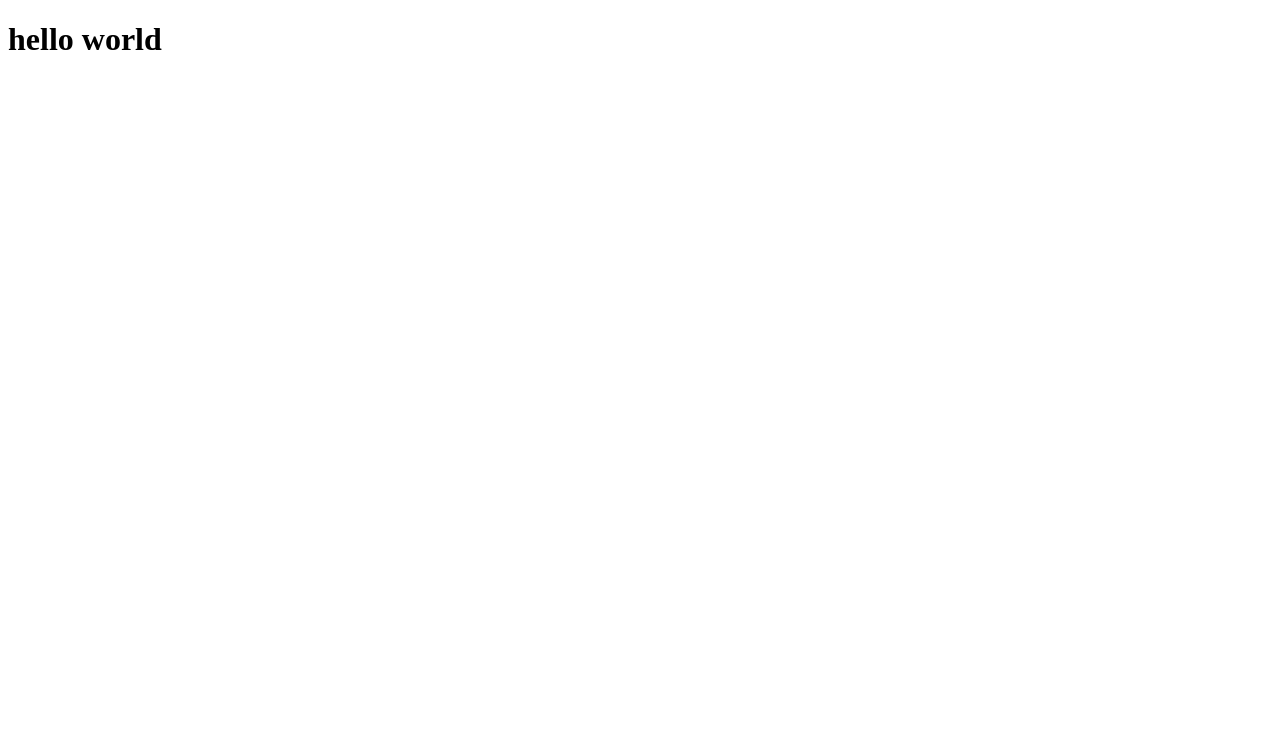
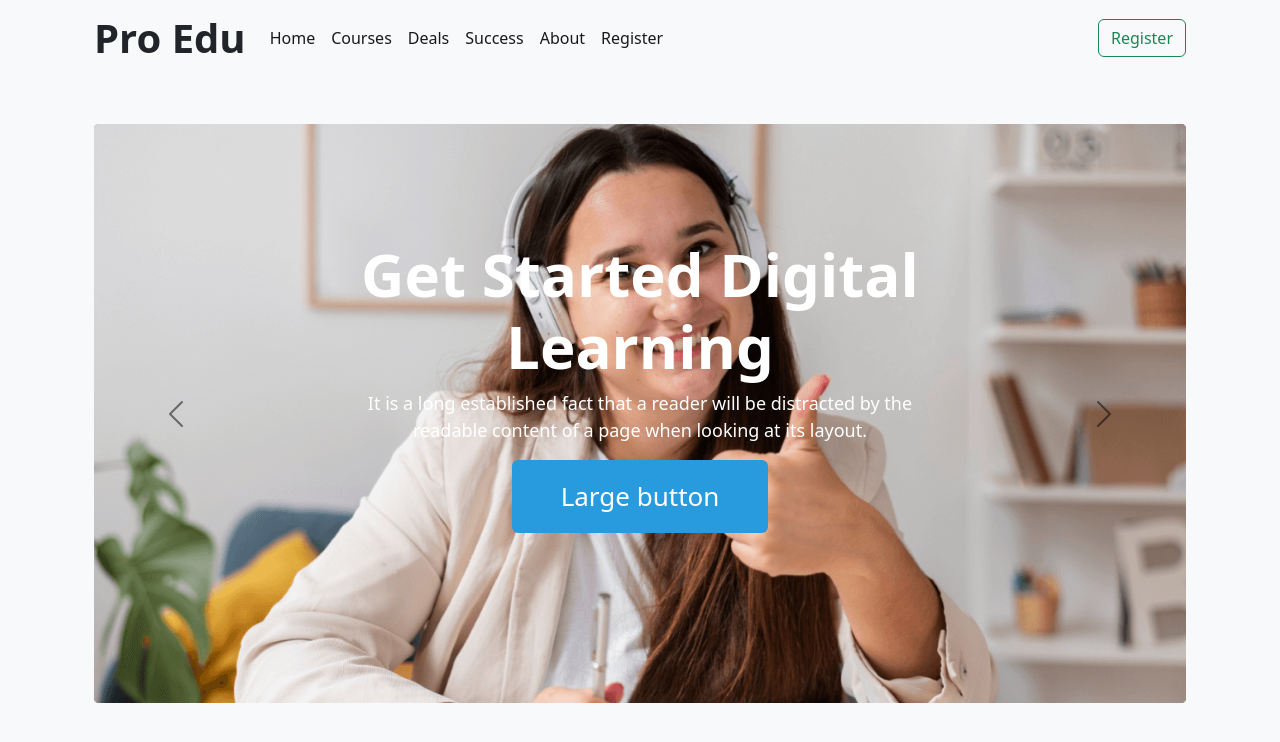
Before and after one commit to GaziMamur22/edTech-website, a plain HTML site: page index.html in a window 1280 px wide. Drawn offline with nearby package versions, Linux system fonts and the light colour scheme.

Commit message:
header section added

```diff
--- a/index.html
+++ b/index.html
@@ -1,12 +1,138 @@
 <!DOCTYPE html>
 <html lang="en">
-<head>
-    <meta charset="UTF-8">
-    <meta http-equiv="X-UA-Compatible" content="IE=edge">
-    <meta name="viewport" content="width=device-width, initial-scale=1.0">
-    <title>Edtech website </title>
-</head>
-<body>
-    <h1>hello world</h1>
-</body>
+  <head>
+    <meta charset="utf-8" />
+    <meta name="viewport" content="width=device-width, initial-scale=1" />
+    <title>EdTech website</title>
+    <link
+      href="https://cdn.jsdelivr.net/npm/bootstrap@5.2.0/dist/css/bootstrap.min.css"
+      rel="stylesheet"
+      integrity="sha384-gH2yIJqKdNHPEq0n4Mqa/HGKIhSkIHeL5AyhkYV8i59U5AR6csBvApHHNl/vI1Bx"
+      crossorigin="anonymous"
+    />
+    <!---------------------------- custom-css-styels --------------------------------->
+    <link rel="stylesheet" href="style.css" />
+  </head>
+  <body class="bg-light">
+    <!------ header-section-start ----------->
+
+    <header class="container">
+      <!------------------- navbar-star ----------------------------------->
+      <nav class="navbar navbar-expand-lg bg-light">
+        <div class="container-fluid">
+          <div >
+            <a class="navbar-brand fs-1 fw-bold text-dark" href="#">Pro Edu</a>
+            <button
+              class="navbar-toggler"
+              type="button"
+              data-bs-toggle="collapse"
+              data-bs-target="#navbarSupportedContent"
+              aria-controls="navbarSupportedContent"
+              aria-expanded="false"
+              aria-label="Toggle navigation"
+            >
+              <span class="navbar-toggler-icon"></span>
+            </button>
+          </div>
+          <div class="collapse navbar-collapse" id="navbarSupportedContent">
+            <ul class="navbar-nav me-auto text-center mb-2 mb-lg-0">
+              <li class="nav-item">
+                <a class="nav-link active" aria-current="page" href="#">Home</a>
+              </li>
+              <li class="nav-item">
+                <a class="nav-link active" aria-current="page" href="#"
+                  >Courses</a
+                >
+              </li>
+              <li class="nav-item">
+                <a class="nav-link active" aria-current="page" href="#"
+                  >Deals
+                </a>
+              </li>
+              <li class="nav-item">
+                <a class="nav-link active" aria-current="page" href="#"
+                  >Success
+                </a>
+              </li>
+              <li>
+                <a class="nav-link active" aria-current="page" href="#"
+                  >About
+                </a>
+              </li>
+              <li>
+                <a class="nav-link active" aria-current="page" href="#"
+                  >Register</a
+                >
+              </li>
+            </ul>
+          </div>
+          <div>
+            <form role="search">
+              <button class="btn btn-outline-success" type="submit">
+                Register
+              </button>
+            </form>
+          </div>
+        </div>
+      </nav>
+      <!------------------- navbar-end ----------------------------------->
+
+      <!---------slider-section-start  ---------->
+      <section class="container my-5">
+        <div id="carouselExampleDark" class="carousel carousel-dark slide" data-bs-ride="carousel">
+
+            <div class="carousel-inner">
+              <div class="carousel-item active" data-bs-interval="10000">
+                <img  src="images/cover/cover-1.png" class="d-block w-100" alt="...">
+                <div class="carousel-caption text-white  d-none d-md-block">
+                  <h1 class="slider-heading">Get Started Digital
+                    Learning</h1>
+                  <p class="slider-text">It is a long established fact that a reader will be distracted by the readable
+                    content of a page when looking at its layout.</p>
+                    <button type="button" class="btn btn-lg py-3 px-5 rounded btn-slider">Large button</button>
+                </div>
+
+              </div>
+              <div class="carousel-item" data-bs-interval="10000">
+                <img  src="images/cover/cover-2.jpg" class="d-block w-100" alt="...">
+                <div class="carousel-caption text-white  d-none d-md-block">
+                  <h1 class="slider-heading">Get Started Digital
+                    Learning</h1>
+                  <p class="slider-text">It is a long established fact that a reader will be distracted by the readable
+                    content of a page when looking at its layout.</p>
+                    <button  type="button" class="btn btn-lg py-3 px-5 rounded btn-slider">Large button</button>
+                </div>
+
+              </div>
+              <div class="carousel-item " data-bs-interval="10000">
+                <img  src="images/cover/cover-3.jpg" class="d-block w-100" alt="...">
+                <div class="carousel-caption text-white  d-none d-md-block">
+                  <h1 class="slider-heading">Get Started Digital
+                    Learning</h1>
+                  <p class="slider-text">It is a long established fact that a reader will be distracted by the readable
+                    content of a page when looking at its layout.</p>
+                    <button type="button" class="btn btn-lg py-3 px-5 rounded btn-slider">Large button</button>
+                </div>
+
+              </div>
+            </div>
+            <button class="carousel-control-prev" type="button" data-bs-target="#carouselExampleDark" data-bs-slide="prev">
+              <span class="carousel-control-prev-icon" aria-hidden="true"></span>
+              <span class="visually-hidden">Previous</span>
+            </button>
+            <button class="carousel-control-next" type="button" data-bs-target="#carouselExampleDark" data-bs-slide="next">
+              <span class="carousel-control-next-icon" aria-hidden="true"></span>
+              <span class="visually-hidden">Next</span>
+            </button>
+          </div>
+      </section>
+      <!---------slider-section-end  ---------->
+    </header>
+    <!------ header-section-end ----------->
+    <script
+      src="https://cdn.jsdelivr.net/npm/bootstrap@5.2.0/dist/js/bootstrap.bundle.min.js"
+      integrity="sha384-A3rJD856KowSb7dwlZdYEkO39Gagi7vIsF0jrRAoQmDKKtQBHUuLZ9AsSv4jD4Xa"
+      crossorigin="anonymous"
+    ></script>
+  </body>
 </html>
--- a/style.css
+++ b/style.css
@@ -0,0 +1,23 @@
+.carousel-item{
+    background-repeat: no-repeat;
+    background-size: cover;
+    background-position: center;
+}
+.carousel-caption{
+    bottom: 150px;
+    padding-right: 100px;
+    padding-left: 100px;
+}
+.slider-heading{
+    font-size: 60px;
+    font-weight: 600;
+}
+.slider-text{
+    font-size: 18px;
+}
+.btn-slider{
+    background-color: #289BDE;
+    color: #ffffff;
+    font-size: 26px;
+    font-weight: 500;
+}
```
